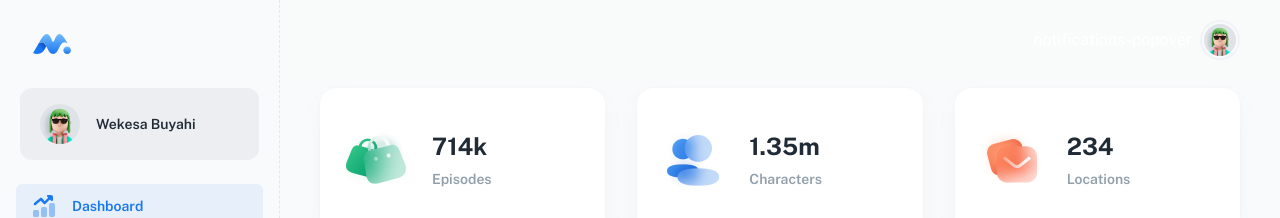
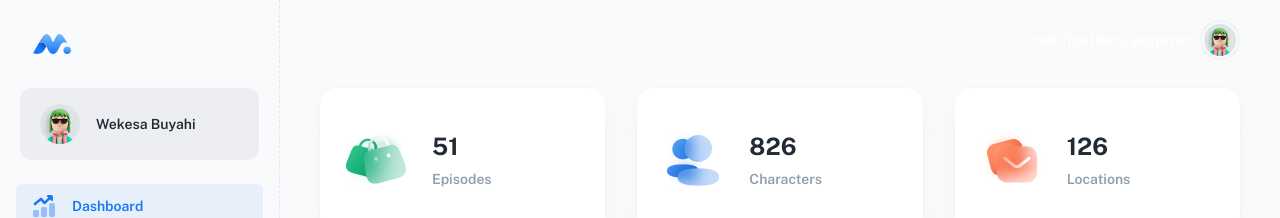
Before and after one commit to Blackscure/Ricky_morty, a React (Vite) app: page / in a window 1280 px wide. Shown: the top 218 px of the page. Built offline with nearby package versions, Linux system fonts and the light colour scheme; some icons are missing.

Commit message:
Update app-view.jsx

```diff
--- a/src/sections/overview/view/app-view.jsx
+++ b/src/sections/overview/view/app-view.jsx
@@ -15,7 +15,7 @@ export default function AppView() {
         <Grid xs={12} sm={6} md={4}>
           <AppWidgetSummary
             title="Episodes"
-            total={714000}
+            total={51}
             color="success"
             icon={<img alt="icon" src="/assets/icons/glass/ic_glass_bag.png" />}
           />
@@ -24,7 +24,7 @@ export default function AppView() {
         <Grid xs={12} sm={6} md={4}>
           <AppWidgetSummary
             title="Characters"
-            total={1352831}
+            total={826}
             color="info"
             icon={<img alt="icon" src="/assets/icons/glass/ic_glass_users.png" />}
           />
@@ -35,7 +35,7 @@ export default function AppView() {
         <Grid xs={12} sm={6} md={4}>
           <AppWidgetSummary
             title="Locations"
-            total={234}
+            total={126}
             color="error"
             icon={<img alt="icon" src="/assets/icons/glass/ic_glass_message.png" />}
           />
```
